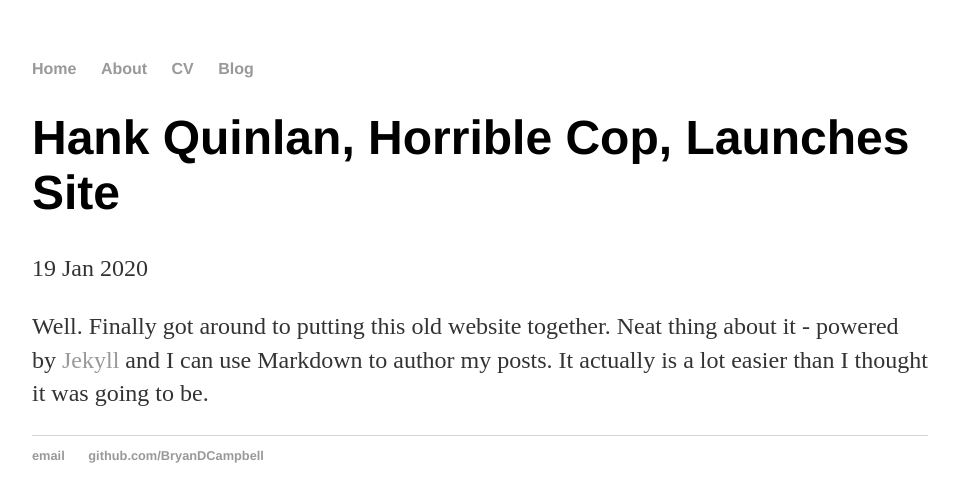
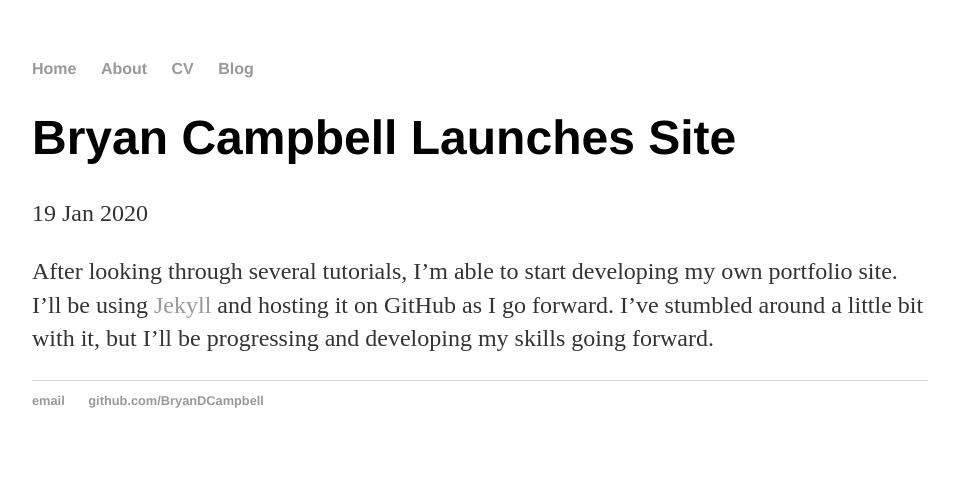
Before and after one commit to BryanDCampbell/BryanDCampbell.github.io, a Jekyll site: the page built from _posts/2020-01-19-bryan-d-campbell-site-launched.md, in a window 1280 px wide. Shown: the top 502 px of the page, without its empty margins (160-1119 px from the left). Built offline with Jekyll 4.4.1, drawn with Linux system fonts in a browser that asks for light colours.

Commit message:
Update 2020-01-19-bryan-d-campbell-site-launched.md

```diff
--- a/_posts/2020-01-19-bryan-d-campbell-site-launched.md
+++ b/_posts/2020-01-19-bryan-d-campbell-site-launched.md
@@ -1,9 +1,7 @@
 ---
 layout: post
-title: "Hank Quinlan, Horrible Cop, Launches Site"
+title: "Bryan Campbell Launches Site"
 date: 2020-01-19
 ---
 
-Well. Finally got around to putting this old website together. Neat thing about it -
-powered by [Jekyll](http://jekyllrb.com) and I can use Markdown to author my posts.
-It actually is a lot easier than I thought it was going to be.
+After looking through several tutorials, I'm able to start developing my own portfolio site. I'll be using [Jekyll](http://jekyllrb.com) and hosting it on GitHub as I go forward. I've stumbled around a little bit with it, but I'll be progressing and developing my skills going forward.
```
